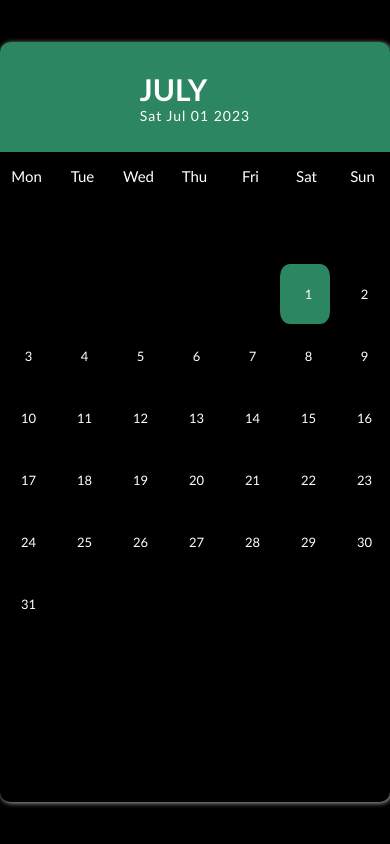
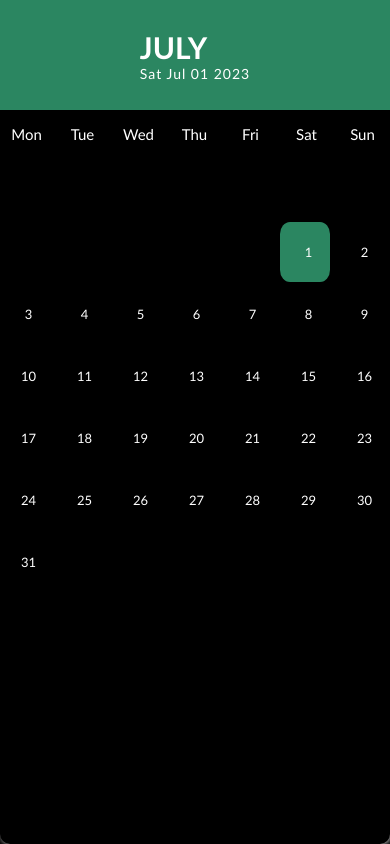
Before and after one commit to vikram110703/Month_calendar, a plain HTML site: page index.html in a window 390 px wide. Drawn offline with Linux system fonts and the light colour scheme.

Commit message:
bottom border removed

```diff
--- a/style.css
+++ b/style.css
@@ -121,9 +121,12 @@ body {
         color: white;
         background-color: black;
         width: 100%;
-        height: 90vh;
-        border-radius: 10px;
-        box-shadow: 1px 1px 5px rgb(176, 174, 174);
+        height: 100vh;
+        margin:(0px,20px,0px,20px);
+        /* box-shadow: 1px 1px 5px rgb(176, 174, 174); */
+    }
+    .month {
+        border-radius: 0px;
     }
 
     .weekDays {
```
